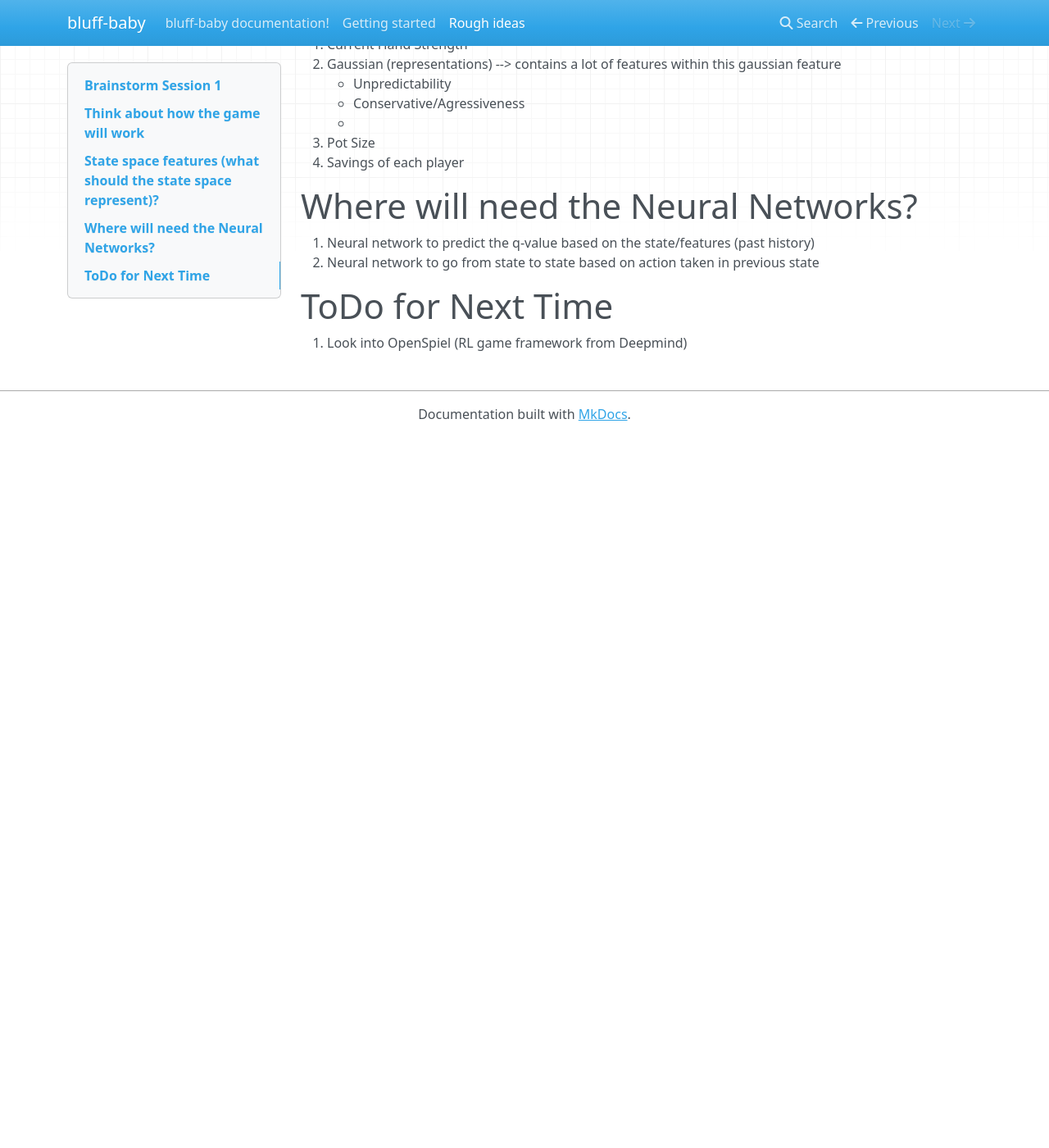
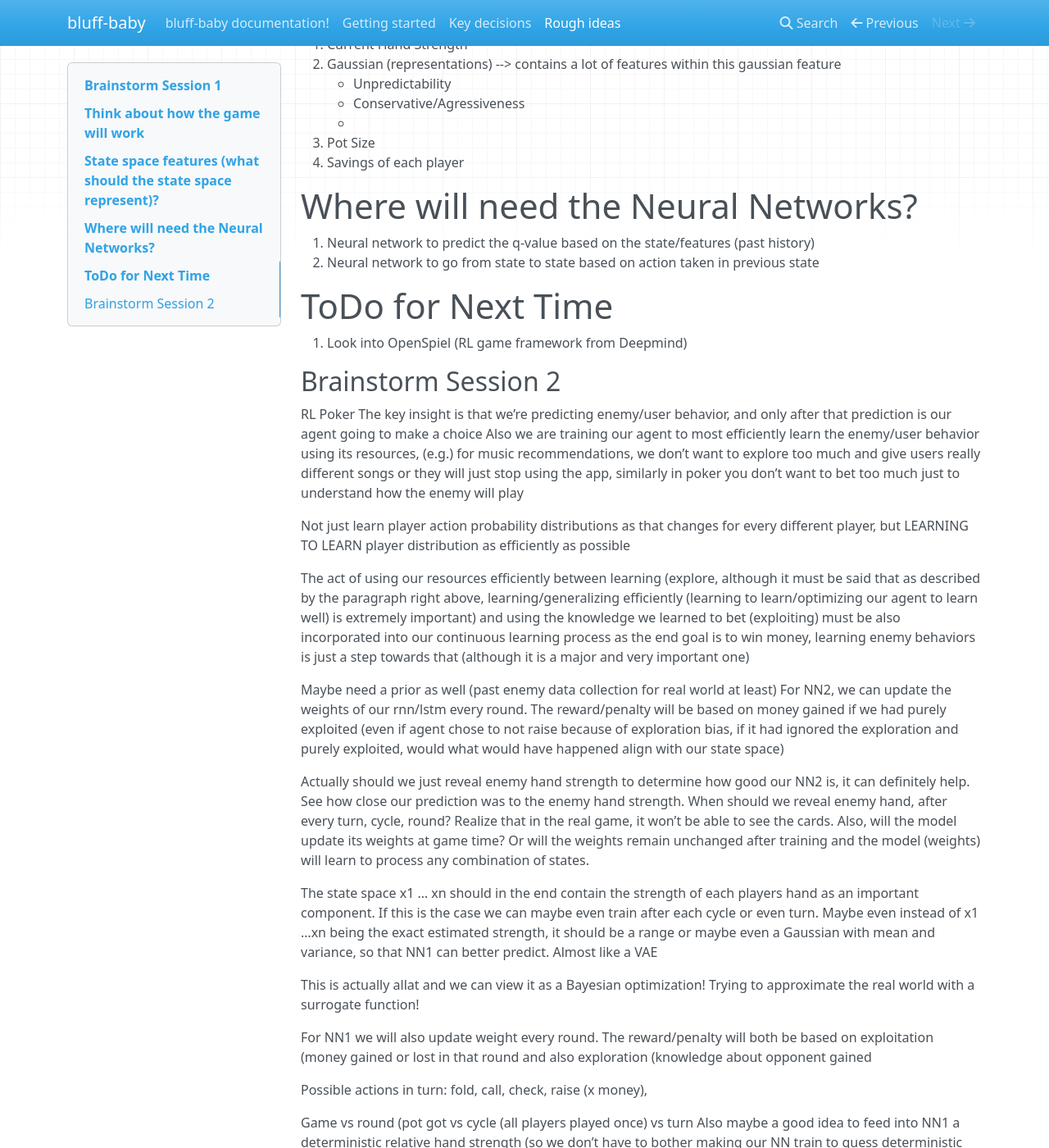
Before and after one commit to alecyu123/bluff-bot, an MkDocs documentation site: the page built from docs/docs/rough-ideas.md, in a window 1280 px wide and 1400 px high, scrolled down 336 px. Shown: the whole window at 82% size. Built offline with MkDocs 1.6.1, drawn with Linux system fonts in a browser that asks for light colours; nearby versions of some CDN libraries; before the commit the page ends 900 px from its top, so only the background shows below that; some of the changed text lies outside the part shown.

Commit message:
add brainstorming sess 2 for more concrete ideas about problem insights and design choices based on insights

```diff
--- a/docs/docs/rough-ideas.md
+++ b/docs/docs/rough-ideas.md
@@ -21,3 +21,36 @@
 
 # ToDo for Next Time
 1. Look into OpenSpiel (RL game framework from Deepmind)
+
+
+## Brainstorm Session 2
+
+RL Poker
+The key insight is that we’re predicting enemy/user behavior, and only after that prediction is our agent going to make a choice
+Also we are training our agent to most efficiently learn the enemy/user behavior using its resources, (e.g.) for music recommendations, we don’t want to explore too much and give users really different songs or they will just stop using the app, similarly in poker you don’t want to bet too much just to understand how the enemy will play
+
+Not just learn player action probability distributions as that changes for every different player, but LEARNING TO LEARN player distribution as efficiently as possible
+
+The act of using our resources efficiently between learning (explore, although it must be said that as described by the paragraph right above, learning/generalizing efficiently (learning to learn/optimizing our agent to learn well) is extremely important) and using the knowledge we learned to bet (exploiting) must be also incorporated into our continuous learning process as the end goal is to win money, learning enemy behaviors is just a step towards that (although it is a major and very important one)
+
+Maybe need a prior as well (past enemy data collection for real world at least)
+For NN2, we can update the weights of our rnn/lstm every round. The reward/penalty will be based on money gained if we had purely exploited (even if agent chose to not raise because of exploration bias, if it had ignored the exploration and purely exploited, would what would have happened align with our state space)
+
+Actually should we just reveal enemy hand strength to determine how good our NN2 is, it can definitely help. See how close our prediction was to the enemy hand strength. When should we reveal enemy hand, after every turn, cycle, round? Realize that in the real game, it won’t be able to see the cards. Also, will the model update its weights at game time? Or will the weights remain unchanged after training and the model (weights) will learn to process any combination of states.
+
+The state space x1 … xn should in the end contain the strength of each players hand as an important component. If this is the case we can maybe even train after each cycle or even turn. Maybe even instead of x1 …xn being the exact estimated strength, it should be a range or maybe even a Gaussian with mean and variance, so that NN1 can better predict. Almost like a VAE
+
+This is actually allat and we can view it as a Bayesian optimization! Trying to approximate the real world with a surrogate function!
+
+For NN1 we will also update weight every round. The reward/penalty will both be based on exploitation (money gained or lost in that round and also exploration (knowledge about opponent gained
+
+Possible actions in turn: fold, call, check, raise (x money),
+
+Game vs round (pot got vs cycle (all players played once) vs turn
+Also maybe a good idea to feed into NN1 a deterministic relative hand strength (so we don’t have to bother making our NN train to guess deterministic information). This relative hand strength would be calculated by (e.g. we have 0.5 and there are 2 opponents, then we have 0.50.5 chance of being strongest hand, 0.50.52 chance of being middle, and 0.50.5 chance of being worst. Binomial distribution with win or lose bring outcomes per player.
+
+3 main ideas:
+Train NN2 separately so that it learns states which should represent enemy hand strength and our agent confidence about enemy hand strength (Gaussian). Actually these states should also represent “qualities of players” such as their aggressiveness, unpredictability, patience, etc. This general characteristic prediction of enemy players along with the guess of their current hand strength should allow our agent (NN1) to predict the actions the opponents will take, and learn how to play based on the predicted actions. This is important when we want to bluff (e.g our hand strength is 0.2, we predict enemy hand strength to be 0.8, but we learned that they are not agressive, so there is a chance that he might not go all in and we can exploit that characteristic) Also we can probably use multiple neural networks, one for each enemy player
+Train NN1 to act not only on how to exploit what it thinks the NN1 hand is (mean of the Gaussian), but also choose actions that will reduce the variance of the Gaussian to make better predictions later.
+Train NN1 to also choose actions that make itself unpredictable (sample from a Gaussian of actions, with the mean of the Gaussian being the “best move” and using a variance to choose around it)
+Just skim through our thought process so that we’re on the same page
```
Also changed, not shown: docs/docs/key-decisions.md (added).
